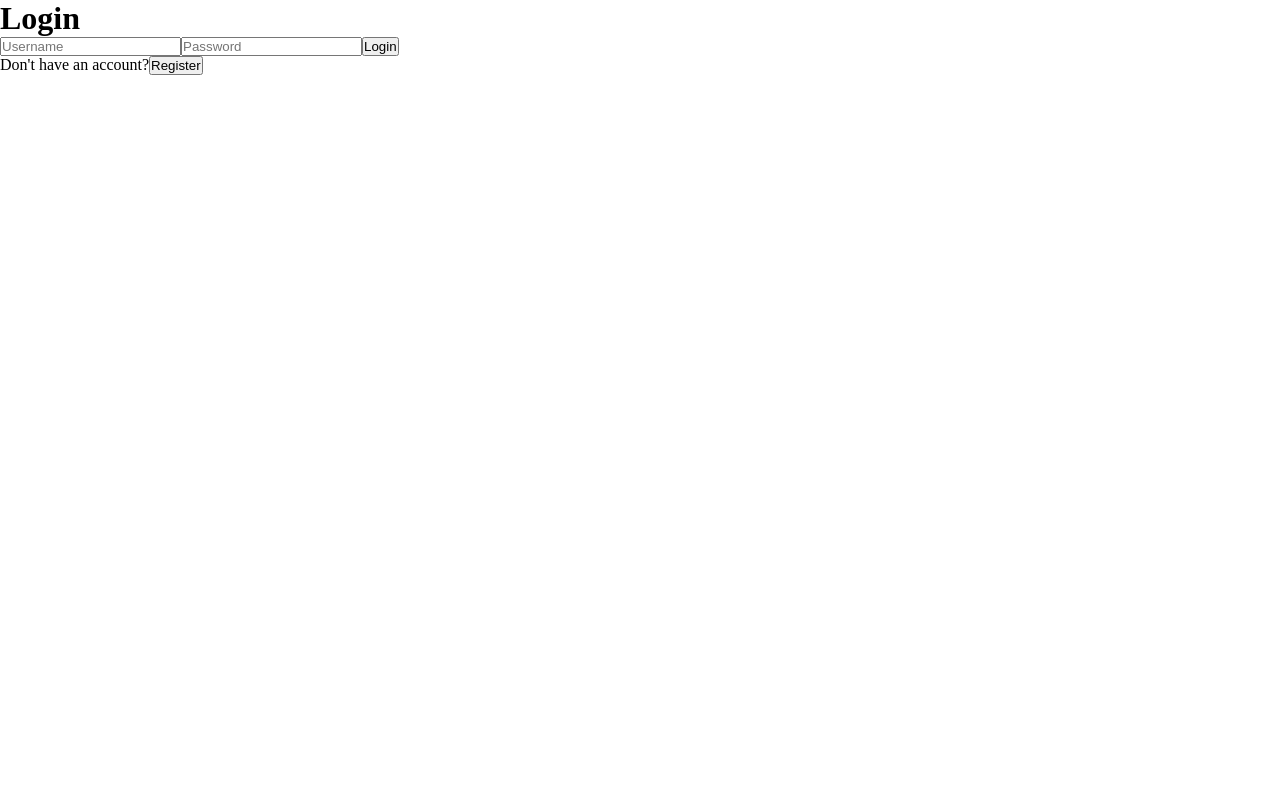
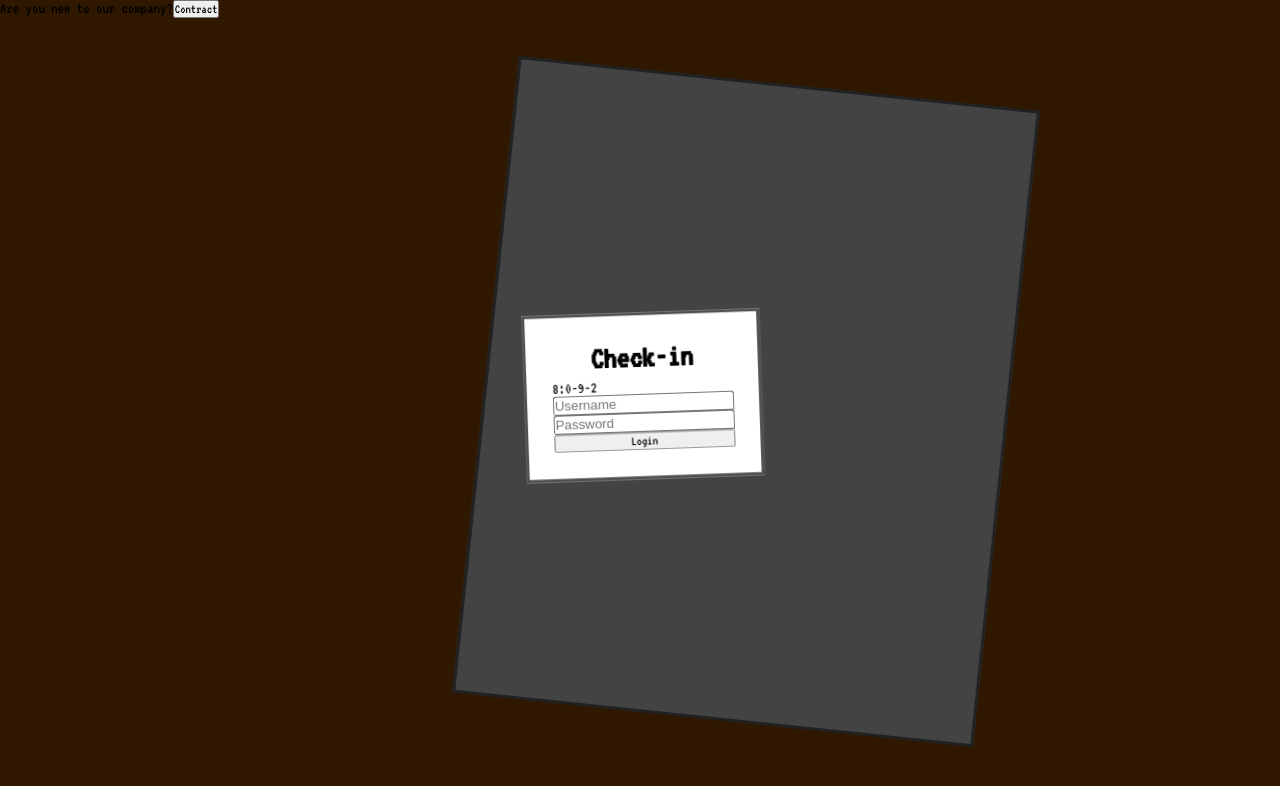
Before and after one commit to CrabNo13/Vivimus-Pecunia, a React (Vite) app: page /authpage in a window 1280 px wide. Shown: the top 786 px of the page. Built offline with nearby package versions, Linux system fonts and the light colour scheme.

Commit message:
Interaction box remake and font selection

```diff
--- a/index.html
+++ b/index.html
@@ -3,9 +3,11 @@
 
 <head>
   <meta charset="UTF-8" />
-  <link rel="icon" type="image/svg+xml" href="/vite.svg" />
+  <link rel="preconnect" href="https://fonts.googleapis.com">
+  <link rel="preconnect" href="https://fonts.gstatic.com" crossorigin>
+  <link href="https://fonts.googleapis.com/css2?family=VT323&display=swap" rel="stylesheet">
   <meta name="viewport" content="width=device-width, initial-scale=1.0" />
-  <title>Vite + React</title>
+  <title>Vivimus Pecunia</title>
 </head>
 
 <body>
--- a/src/App.css
+++ b/src/App.css
@@ -11,6 +11,63 @@ body {
   overflow: hidden;
 }
 
+#root {
+  font-family: "VT323", monospace;
+  font-weight: 400;
+  font-style: normal;
+}
+
+button {
+  font-family: "VT323", monospace;
+  font-weight: 400;
+  font-style: normal;
+}
+
+.landPageBackground {
+  background-color: rgb(48, 24, 0);
+  height: 100vh;
+  width: 100vw;
+}
+
+.contract {
+  display: flex;
+  flex-direction: column;
+  position: fixed;
+  max-height: 90vh;
+  max-width: 90vw;
+  bottom: 50%;
+  right: 50%;
+  transform: translate(50%, 50%);
+  rotate: -2deg;
+  padding: 2%;
+  background-color: rgb(255, 255, 255);
+  border: solid 3px rgb(81, 81, 81);
+}
+
+.contractBack {
+  position: fixed;
+  aspect-ratio: 9 / 11;
+  height: 80vh;
+  width: auto;
+  bottom: 53%;
+  right: 39%;
+  transform: translate(50%, 50%);
+  rotate: 6deg;
+  background-color: rgb(67, 67, 67);
+  border: solid 3px rgb(33, 33, 33);
+}
+
+.contractTitle {
+  display: flex;
+  justify-content: center;
+  padding-bottom: 3%;
+}
+
+.contractText {
+  overflow-y: scroll;
+  font-size: small;
+}
+
 .main {
   width: 100vw;
   height: 100vh;
@@ -19,7 +76,7 @@ body {
 }
 
 .container {
-  background-color: black;
+  background: radial-gradient(circle, rgba(70, 70, 70, 1) 0%, rgba(27, 27, 27, 1) 89%, rgba(0, 0, 0, 1) 100%);
   position: relative;
   height: 100vh;
   width: 100vw;
@@ -46,6 +103,7 @@ body {
   display: block;
   image-rendering: pixelated;
   object-fit: contain;
+  pointer-events: none;
 }
 
 .settingsButton {
@@ -135,16 +193,17 @@ body {
 .invInteractionBox {
   position: fixed;
   z-index: 10;
-  color: green;
+  color: greenyellow;
   background-color: rgba(0, 0, 0, 0.679);
   width: 220px;
-  height: 70vh;
-  bottom: 15.8vh;
+  height: auto;
+  top: 14.2vh;
   left: 631px;
   border: solid 0.3em rgb(39, 39, 39);
   display: flex;
   flex-direction: column;
   justify-content: space-between;
+  gap: 15px;
   padding-top: 10px;
 }
 
@@ -159,21 +218,44 @@ body {
 .invButton {
   height: 24px;
   width: 50px;
-  font-weight: bold;
-  color: rgb(222, 174, 0);
-  background-color: rgb(33, 33, 33);
+  font-weight: 800;
+  font-size: large;
+  color: yellow;
+  background: none;
+  border: none;
 }
 
 .interactionBox {
   position: fixed;
+  display: flex;
+  flex-direction: column;
+  gap: 3px;
   z-index: 10;
-  background-color: rgba(168, 168, 168, 0.83);
+  background-color: #00000092;
+  box-shadow: 0px 0px 5px 4px #00000092;
+  border-radius: 6%;
+  padding: 1%;
+  min-width: 26vw;
+  width: auto;
   height: auto;
-  width: auto;
-  top: 50%;
+  bottom: 1%;
   left: 50%;
-  transform: translate(-50%, -50%);
-  border: solid 5px rgb(59, 59, 59)
+  transform: translate(-50%);
+}
+
+.interactionTitle {
+  color: greenyellow;
+  font-size: xx-large;
+  padding-bottom: 8%;
+  align-self: center;
+}
+
+.interactionButton {
+  color: yellow;
+  background-color: #00000000;
+  border: none;
+  font-size: x-large;
+  align-self: flex-start;
 }
 
 .pathWay {
@@ -224,13 +306,58 @@ body {
 
 .profileMenu {
   position: fixed;
-  z-index: 10;
-  height: 30vh;
-  width: 40vw;
-  left: 40vw;
-  top: 30vh;
-  background-color: rebeccapurple;
   z-index: 2;
+  aspect-ratio: 9 / 10;
+  height: 69vh;
+  width: auto;
+  top: 50%;
+  left: 50%;
+  transform: translate(-50%, -50%);
+  background-color: rgb(179, 179, 179);
+  border-radius: 2%;
+  padding: 0.4%;
+  display: flex;
+  flex-direction: row;
+  overflow: hidden;
+}
+
+.profileInfoContainer {
+  height: 100%;
+  width: auto;
+}
+
+.profileMenuLeft {
+  flex: 1;
+  padding-top: 6%;
+  padding-left: 1%;
+  padding-right: 1%;
+  padding-bottom: 1%;
+  justify-items: center;
+  max-width: 40%;
+  height: 100%;
+  font-weight: lighter;
+  font-size: xx-small;
+  color: white;
+  background-color: rgb(0, 51, 65);
+}
+
+.profileMenuRight {
+  flex: 2;
+  padding: 2%;
+  height: 100%;
+  max-width: 60%;
+  font-weight: lighter;
+  font-size: xx-small;
+  color: rgb(0, 51, 65);
+  background-color: rgb(255, 255, 255);
+}
+
+.profilePicMenu {
+  margin-bottom: 28%;
+  height: 20%;
+  width: auto;
+  border-radius: 5%;
+  border: double 4px grey;
 }
 
 .profileTab {
@@ -249,8 +376,6 @@ body {
   border-color: rgb(0, 0, 0);
   align-items: center;
   grid-template-rows: repeat(3, 1fr);
-  font-size: 100%;
-  font-family: 'Franklin Gothic Medium', 'Arial Narrow', Arial, sans-serif;
 }
 
 .profileTab::before {
@@ -277,13 +402,18 @@ body {
     linear-gradient(224deg, #2f2f2f75 15%, transparent 52%);
 }
 
+.profileTab:hover {
+  scale: 105%;
+  transition: scale 0.3s ease;
+}
+
 @media (max-width: 1164px) {
   .inventoryBox {
     height: 60vh
   }
 
   .invInteractionBox {
-    height: 60vh
+    top: 24.2vh;
   }
 }
 
@@ -295,6 +425,10 @@ body {
   .invInteractionBox {
     width: 30vw;
     left: 67.3vw;
+  }
+
+  .profileMenu {
+    height: 50vh;
   }
 }
 
@@ -313,7 +447,8 @@ body {
     width: 97.6vw;
     height: 20vh;
     left: 1.3vw;
-    bottom: 55.8vh
+    bottom: 55.8vh;
+    gap: 0px;
   }
 }
 
@@ -324,7 +459,7 @@ body {
   border: 5px outset rgba(215, 215, 215, 0.589);
   top: 10%;
   left: 4%;
-  height: 60%;
+  height: 46%;
   width: auto;
   aspect-ratio: 1 / 1;
 }
@@ -335,10 +470,10 @@ body {
 
 .profileText {
   color: rgb(0, 182, 6);
-  -webkit-text-stroke: 0.03em black;
+  font-size: x-large;
 }
 
 .blurred {
   filter: blur(8px);
-  transition: filter 2s ease;
+  transition: filter 1s ease;
 }
--- a/src/App.jsx
+++ b/src/App.jsx
@@ -7,6 +7,7 @@ import ProtectedRoute from './ProtectedRoute';
 export const Context = React.createContext();
 
 function App() {
+  const [userData, setUserData] = useState(null);
   const [playerItems, modifyPlayerItems] = useState([1, 2, 2, 2, 2, 2, 1])
   const [interactionBoxVisible, setInteractionBoxVisible] = useState(false);
   const [interactionItem, setInteractionItem] = useState(null);
@@ -17,6 +18,7 @@ function App() {
 
   return (
     <Context.Provider value={{
+      userData, setUserData,
       playerItems, modifyPlayerItems,
       interactionBoxVisible, setInteractionBoxVisible,
       interactionItem, setInteractionItem,
--- a/src/AuthPage.jsx
+++ b/src/AuthPage.jsx
@@ -2,48 +2,50 @@ import { useState, useContext } from 'react';
 import axios from 'axios';
 import { useNavigate } from 'react-router-dom';
 import { Context } from './App';
+import { ContractText } from './Text';
 
 function AuthPage() {
-    const { setIsAuthenticated } = useContext(Context);
+    const { setIsAuthenticated, setUserData } = useContext(Context);
     const [username, setUsername] = useState('');
     const [password, setPassword] = useState('');
-    const [email, setEmail] = useState(''); // Only needed for registration
-    const [isRegistering, setIsRegistering] = useState(false); // Toggle between login and register
+    const [isRegistering, setIsRegistering] = useState(false);
     const navigate = useNavigate();
+
+    const d = new Date();
+    const minute = d.getMinutes();
+    const hour = d.getHours();
+    const month = d.getMonth();
+    const day = d.getDay();
+    const fullDate = `${hour}:${minute}-${month}-${day}`
 
     const handleLogin = async () => {
         try {
             const response = await axios.post('http://localhost:5000/login', { username, password });
-            localStorage.setItem('authToken', response.data.token); // Save the JWT
+            localStorage.setItem('authToken', response.data.token);
             setIsAuthenticated(true);
-            navigate('/'); // Redirect to the layout (home)
+            setUserData(response.data.user);
+            navigate('/');
         } catch (error) {
             console.error('Login failed', error);
         }
     };
-
     const handleRegister = async () => {
         try {
-            const response = await axios.post('http://localhost:5000/register', { username, password, email });
-            localStorage.setItem('authToken', response.data.token); // Save the JWT after registration
+            const response = await axios.post('http://localhost:5000/register', { username, password });
+            localStorage.setItem('authToken', response.data.accessToken);
             setIsAuthenticated(true);
-            navigate('/'); // Redirect to the layout (home)
+            setUserData(response.data.user);
+            navigate('/');
         } catch (error) {
             console.error('Registration failed', error);
         }
     };
-
     return (
-        <div>
-            <h1>{isRegistering ? 'Register' : 'Login'}</h1>
-            {isRegistering && (
-                <input
-                    type="email"
-                    value={email}
-                    onChange={(e) => setEmail(e.target.value)}
-                    placeholder="Email"
-                />
-            )}
+        <div className='landPageBackground'>
+            <div className='contractBack'></div>
+            <div className='contract'>
+                <h1 className='contractTitle'>{isRegistering ? 'Sign contract' : 'Check-in'}</h1>
+                {isRegistering ? <p className='contractText'>{ContractText}</p> : <p>{fullDate}</p>}
                 <input
                     type="text"
                     value={username}
@@ -59,10 +61,11 @@ function AuthPage() {
                 <button onClick={isRegistering ? handleRegister : handleLogin}>
                     {isRegistering ? 'Register' : 'Login'}
                 </button>
+            </div>
             <p>
-                {isRegistering ? 'Already have an account?' : "Don't have an account?"}
+                {isRegistering ? 'Do you already work here?' : "Are you new to our company?"}
                 <button onClick={() => setIsRegistering(!isRegistering)}>
-                    {isRegistering ? 'Login' : 'Register'}
+                    {isRegistering ? 'Check-in' : 'Contract'}
                 </button>
             </p>
         </div>
--- /dev/null
+++ b/src/Text.jsx
@@ -0,0 +1,17 @@
+export const ContractText = `VIVIMUS PECUNIA EMPLOYMENT CONTRACT:
+
+By accepting this agreement, you acknowledge and accept the terms set forth by Vivimus Pecunia. This contract formalizes your role within the organization, establishes your duties, and outlines the benefits and conditions attached to your employment. Read carefully, because ignorance is rarely accepted as an excuse.
+
+POSITION: Upon signing, you are recognized as a member of the Vivimus Pecunia workforce. While your title might sound grandiose, please do not let it give you illusions of grandeur. Titles are placeholders and subject to change, especially during quarterly reviews, where they often devolve into more accurate depictions of your performance. Your duties are vast and deliberately vague, but we assure you they will encompass far more than what you initially anticipated. Flexibility is expected, though you may often hear it referred to as "team spirit" or "initiative."
+
+WORKING HOURS: Working hours are theoretically defined as nine to five. Theoretically. In practice, you may discover that work tends to spill over, much like our Friday drinks, into evenings and weekends. Overtime is rewarded with a gentle nod of acknowledgment from your manager and the occasional “good job.” If you're lucky, it might also result in one fewer passive-aggressive email the next morning.
+
+COMPENSATION: You will be compensated in a currency we currently refer to as "money", but our fiscal team is exploring alternative payment methods that better align with our forward-thinking approach, such as loyalty points, redeemable smiles, or employee-of-the-month badges. Your salary will be sufficient, at least in comparison to an intern's. Raises are tied to your ability to endure multiple fiscal cycles without questioning why the company-wide bonuses somehow never trickle down to your department.
+
+BENEFITS: Vivimus Pecunia offers a range of benefits aimed at improving your work-life balance, assuming such a balance still exists by the time you are done reading this. These include, but are not limited to, health coverage (subject to approval, naturally), occasional access to the communal snack drawer, and a potential "well-being day," though the latter tends to align suspiciously with national holidays. The health plan ensures that we do the bare minimum to keep you functioning, but rest assured, therapy is included—provided it is work-related stress and directly improves productivity.
+
+NON-DISCLOSURE: During your employment, you will be privy to confidential information, much of which you won't even understand but must nonetheless protect with your life (and perhaps your job). Any breach of this clause will result in swift and severe consequences, ranging from a formal warning to a demotion to the office next to the janitor's closet. The severity of the breach will dictate the size of the broom.
+
+TERMINATION: Should you choose—or be persuaded—to leave the company, you are expected to give notice, though the length of said notice may vary depending on how much we need you that particular week. On termination, you will be required to return all company property, including the office pen you thought no one noticed you took, and access to the company Slack channel will be revoked immediately, unless you stay logged in by accident, in which case we trust you'll stop responding to work queries. Severance packages will be discussed at the discretion of senior management, though it's best not to expect much beyond a polite farewell and maybe a piece of leftover cake if someone's birthday happens to fall on your final day.
+
+DISCLAIMER: Vivimus Pecunia is not responsible for any unrealistic expectations formed during your employment. This contract supersedes any casual assurances made by colleagues or management, especially when drinks are involved. Should disputes arise, they will be resolved swiftly using our usual arbitration methods—namely, forgetting about it altogether or deferring the problem to someone else.`
--- a/src/ui/InteractionBox.jsx
+++ b/src/ui/InteractionBox.jsx
@@ -29,9 +29,9 @@ function InteractionBox() {
     }, []);
 
     return <div className="interactionBox">
-        <h1>{ItemsList[interactionItem].name}</h1>
-        <button onClick={objectPickup}>pick up</button>
-        <button>examine</button>
+        <h1 className="interactionTitle">{ItemsList[interactionItem].name}</h1>
+        <button className="interactionButton" onClick={objectPickup}>pick up</button>
+        <button className="interactionButton">examine</button>
     </div>;
 };
 
--- a/src/ui/ProfileMenu.jsx
+++ b/src/ui/ProfileMenu.jsx
@@ -1,8 +1,9 @@
 import { useContext, useEffect } from "react";
 import { Context } from "../App";
+import ProfilePic from '../textures/cat_profile.png';
 
 function ProfileMenu() {
-    const { setProfileMenuVisible } = useContext(Context)
+    const { setProfileMenuVisible, userData } = useContext(Context)
 
     {/*The following code makes it so when you click outside the profile menu, it closes. I don't know how it works, I don't wanna know how it works, but just don't touch it since it will break.*/ }
     const profileTabElement = document.querySelector('.profileTab');
@@ -22,7 +23,38 @@ function ProfileMenu() {
     }, []);
 
     return <div className="profileMenu">
-        <h1>This is the profile menu</h1>
+        <div className="profileMenuLeft">
+            <img src={ProfilePic} className="profilePicMenu"></img>
+            <div className="profileInfoContainer">
+                <h2>CONTACT</h2>
+                <br />
+                <p>Email: blah@gmail.com</p>
+                <br />
+                <br />
+                <h2>EDUCATION</h2>
+                <br />
+                <p>Nothing to show here</p>
+                <br />
+                <br />
+                <h2>SKILLS</h2>
+                <br />
+                <p>Can touch his elbow with his tongue</p>
+            </div>
+        </div>
+        <div className="profileMenuRight">
+            <div className="profileInfoContainer">
+                <h1 style={{ fontWeight: "900", fontSize: "xx-large" }}>{userData.username}</h1>
+                <br />
+                <h2>PROFILE</h2>
+                <br />
+                <p>As a profesional worker on their first job, they know nothing, only that they are hungry and need money.</p>
+                <br />
+                <br />
+                <h2>EXPERIENCE</h2>
+                <br />
+                <p>2019: Worked as a self employed professional sleeper. Worked for even 10 hours a day sometimes.</p>
+            </div>
+        </div>
     </div>
 };
 
--- a/src/ui/ProfileTab.jsx
+++ b/src/ui/ProfileTab.jsx
@@ -3,23 +3,24 @@ import ProfilePic from '../textures/cat_profile.png';
 import { Context } from '../App';
 
 function ProfileTab() {
-    const { profileMenuVisible, setProfileMenuVisible } = useContext(Context);
+    const { profileMenuVisible, setProfileMenuVisible, userData } = useContext(Context);
 
     const handleProfileClick = (event) => {
         event.stopPropagation();
         setProfileMenuVisible(!profileMenuVisible);
+        console.log(userData.username)
     }
 
     return <button className="profileTab" onClick={handleProfileClick}>
         <img src={ProfilePic} className='profilePic' />
         <div className='profileTextBoxes'>
-            <span className='profileText'>Username: </span>
+            <span className='profileText'>{userData.username}</span>
         </div>
         <div className='profileTextBoxes'>
-            <span className='profileText'>Rank: </span>
+            <span className='profileText'>{userData.rank}</span>
         </div>
         <div className='profileTextBoxes'>
-            <span className='profileText' s>Level: </span>
+            <span className='profileText'>{userData.xp} xp</span>
         </div>
     </button >
 };
```
Also changed, not shown: 1 other file (tests, documents, lock files or other folders). Lines whose indentation alone changed are shown as unchanged.
